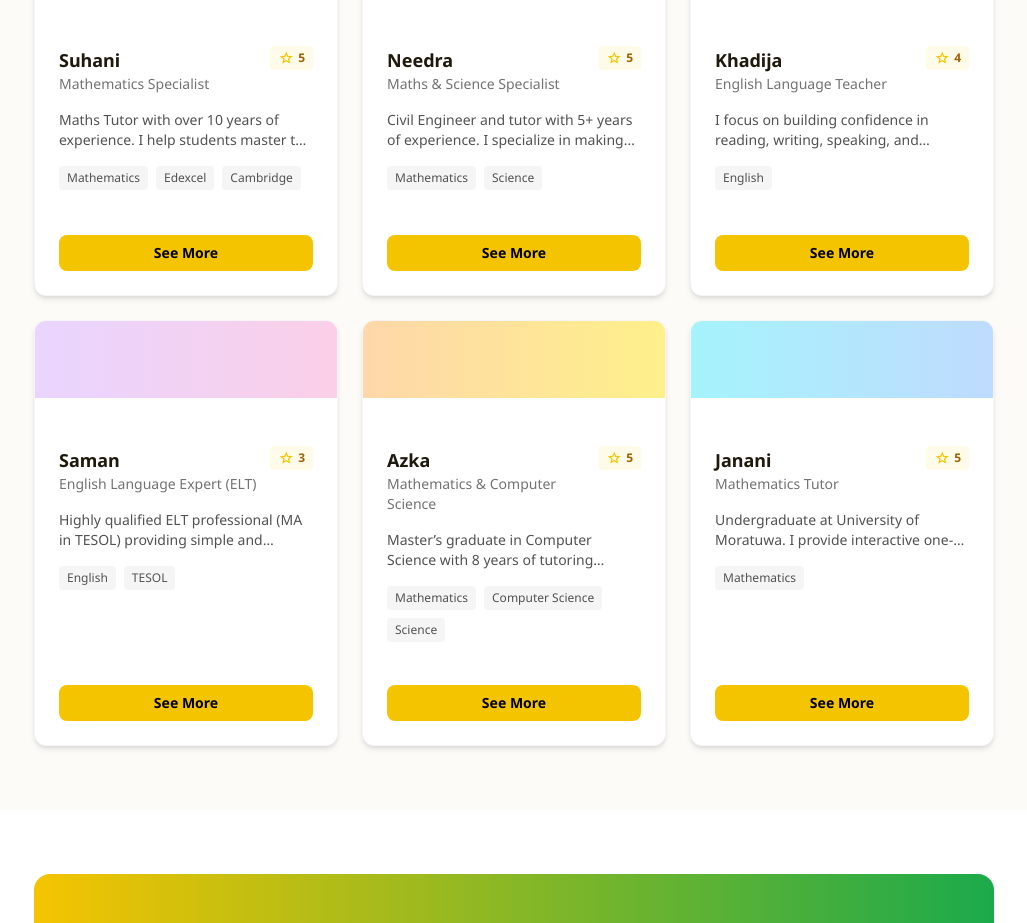
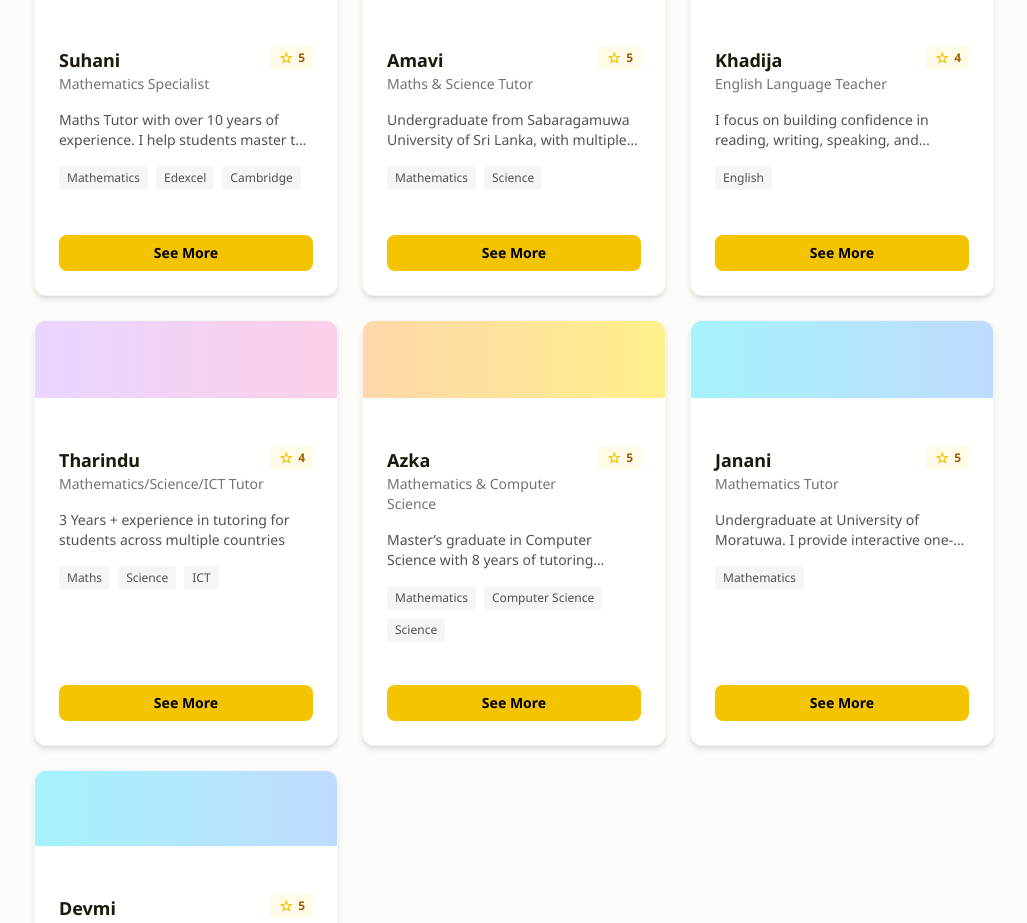
Before and after one commit to tharindunirmala99-cloud/TutorAid, a React (Vite) app: page /tutors in a window 1280 px wide. Shown: the part 758-1681 px from the top of the page, without its empty margins (126-1153 px from the left). Built offline with nearby package versions, Linux system fonts and the light colour scheme.

Commit message:
Update Footer and constants: modify tutor details and adjust support links

```diff
--- a/components/Footer.tsx
+++ b/components/Footer.tsx
@@ -35,7 +35,7 @@ const Footer: React.FC = () => {
           <div className="flex flex-col gap-4">
             <h3 className="text-lg font-bold text-white">Support</h3>
             <ul className="flex flex-col gap-2 text-sm text-neutral-400">
-              <li><Link to="/about" className="hover:text-primary transition-colors cursor-pointer">Help Center</Link></li>
+              {/* <li><Link to="/about" className="hover:text-primary transition-colors cursor-pointer">Help Center</Link></li> */}
               <li><Link to="/#contact-form" className="hover:text-primary transition-colors cursor-pointer">Contact Us</Link></li>
               <li><a className="hover:text-primary transition-colors cursor-pointer">Terms of Service</a></li>
               <li><a className="hover:text-primary transition-colors cursor-pointer">Privacy Policy</a></li>
--- a/constants/constants.tsx
+++ b/constants/constants.tsx
@@ -14,12 +14,12 @@ export const TUTORS: Tutor[] = [
   },
   {
     id: '2',
-    name: 'Needra',
-    subject: 'Maths & Science Specialist',
+    name: 'Amavi',
+    subject: 'Maths & Science Tutor',
     rating: 5.0,
-    bio: 'Civil Engineer and tutor with 5+ years of experience. I specialize in making complex GCSE and IGCSE concepts simple and engaging for all learning styles.',
+    bio: 'Undergraduate from Sabaragamuwa University of Sri Lanka, with multiple years of teaching experience',
     tags: ['Mathematics', 'Science'],
-    imageUrl: './media/images/tutor_photos/Needra Rosary.jpg',
+    imageUrl: '',
     gradient: 'from-primary/30 to-secondary/30'
   },
   {
@@ -34,12 +34,12 @@ export const TUTORS: Tutor[] = [
   },
   {
     id: '4',
-    name: 'Saman',
-    subject: 'English Language Expert (ELT)',
-    rating: 3.0,
-    bio: 'Highly qualified ELT professional (MA in TESOL) providing simple and interesting lessons tailored to the student’s level. Expert in Grammar and the four language skills.',
-    tags: ['English', 'TESOL'],
-    imageUrl: './media/images/tutor_photos/saman pitawala.jpg',
+    name: 'Tharindu',
+    subject: 'Mathematics/Science/ICT Tutor',
+    rating: 4.0,
+    bio: '3 Years + experience in tutoring for students across multiple countries',
+    tags: ['Maths', 'Science', 'ICT'],
+    imageUrl: '',
     gradient: 'from-purple-200 to-pink-200'
   },
   {
@@ -61,22 +61,32 @@ export const TUTORS: Tutor[] = [
     tags: ['Mathematics'],
     imageUrl: './media/images/tutor_photos/C Pitawala.jpg',
     gradient: 'from-cyan-200 to-blue-200'
+  },
+  {
+    id: '7',
+    name: 'Devmi',
+    subject: 'Mathematics Tutor',
+    rating: 5.0,
+    bio: 'Undergraduate at University of Kelaniya. I provide interactive one-on-one Mathematics lessons for primary and secondary students, focusing on bridging learning gaps.',
+    tags: ['Mathematics'],
+    imageUrl: '',
+    gradient: 'from-cyan-200 to-blue-200'
   }
 ];
 
 export const TESTIMONIALS: Testimonial[] = [
   {
     id: '1',
-    name: 'Devmi',
+    name: 'Mr Silva',
     role: 'Parent of 10th Grader',
     content: '"My daughter was struggling with Algebra, but after just 3 sessions with TutorAid, her confidence has skyrocketed. Her grades have improved significantly!"',
     imageUrl: 'https://lh3.googleusercontent.com/aida-public/AB6AXuCpxQCQKgVgIH5Q1FTmmT4PSpiLPrpkIFoPcrh3H2h_S8pvLouHM0Y-W0QVYLZrnExFfq3Tk2JC_J8JcdfVR1q6-xV0yoHsHzRtFXmrslBiF5YwbpxRoJm1fNQTUYoQEcoYhojNcpwj-qabN8QvbgiSyV_GWtZ43Qu_HCPaefN014-NP4xKgvLsc5Opq5BbHIx5lq0ZyblhlLQc-GTojlWsy8lsJToGLsCDBqfMiMfulmuNu97suvPkKN0yhKUXESSaalQc13GLLNe3'
   },
   {
     id: '2',
-    name: 'Thushan',
-    role: 'Student, Grade 10',
-    content: '"The tutors here are amazing. They explain things in a way that actually makes sense. I used to hate science, but now it\'s my favorite subject."',
+    name: 'Mrs. Senevirathna',
+    role: 'Parent of 9th Grader',
+    content: '"The tutors here are amazing. They explain things in a way that actually makes sense.My son used to hate science, but now it\'s his favorite subject."',
     imageUrl: 'https://lh3.googleusercontent.com/aida-public/AB6AXuCE0GYwkMTyeApl5_0NgX33catibZX0t8OdiMq0N3_tSfcMK8c0TzsL7zhDezXBzvNXz4ujunEIbB3axYE91-vKZ3yFYblePdGpaKi5UXdNJPSX_LAPi3kiDE0_vNcLfklprO7XbO5NfAvdz-XK7s38Y_NraTf4u0gRWg2B9of-bO6u_WneBPjJ-Wn9oaLD4-JoVm-Ci6dvzWxWDn-aTCZmR8-tqbSjaGEg0lkTBVZdCB8M82Q3W6WNyYgVjZqOuRcDW2-6RoXM-ceq'
   }
 ];
```
